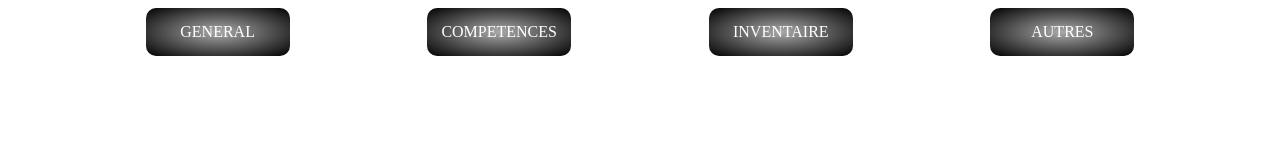
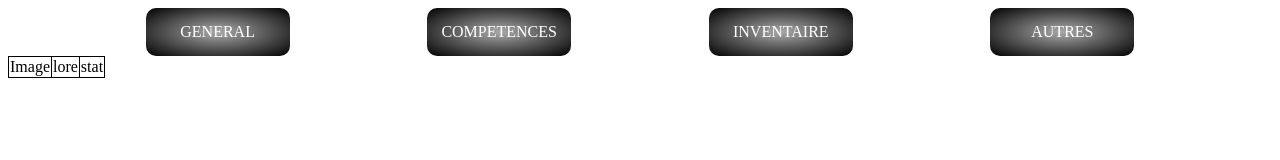
Before and after one commit to Gokaides/JDR, a plain HTML site: page index.html in a window 1280 px wide. Drawn offline with Linux system fonts and the light colour scheme.

Commit message:
ajout d'un tableau pour test git

```diff
--- a/index.html
+++ b/index.html
@@ -30,8 +30,16 @@
         </div>
 </nav>
 
-<body>
-
+<body class="general">
+    <section>
+        <table class="tgen">
+            <tr class="tgen">
+                <td class="tgen">Image</td>
+                <td class="tgen">lore</td>
+                <td class="tgen">stat</td>
+            </tr>
+        </table>
+    </section>
 </body>
 
 </html>
--- a/style.css
+++ b/style.css
@@ -13,3 +13,8 @@ nav {
     justify-content: center;
     align-items: center;
 }
+
+.tgen {
+    border:1px solid black;
+    border-collapse:collapse;
+}
```
